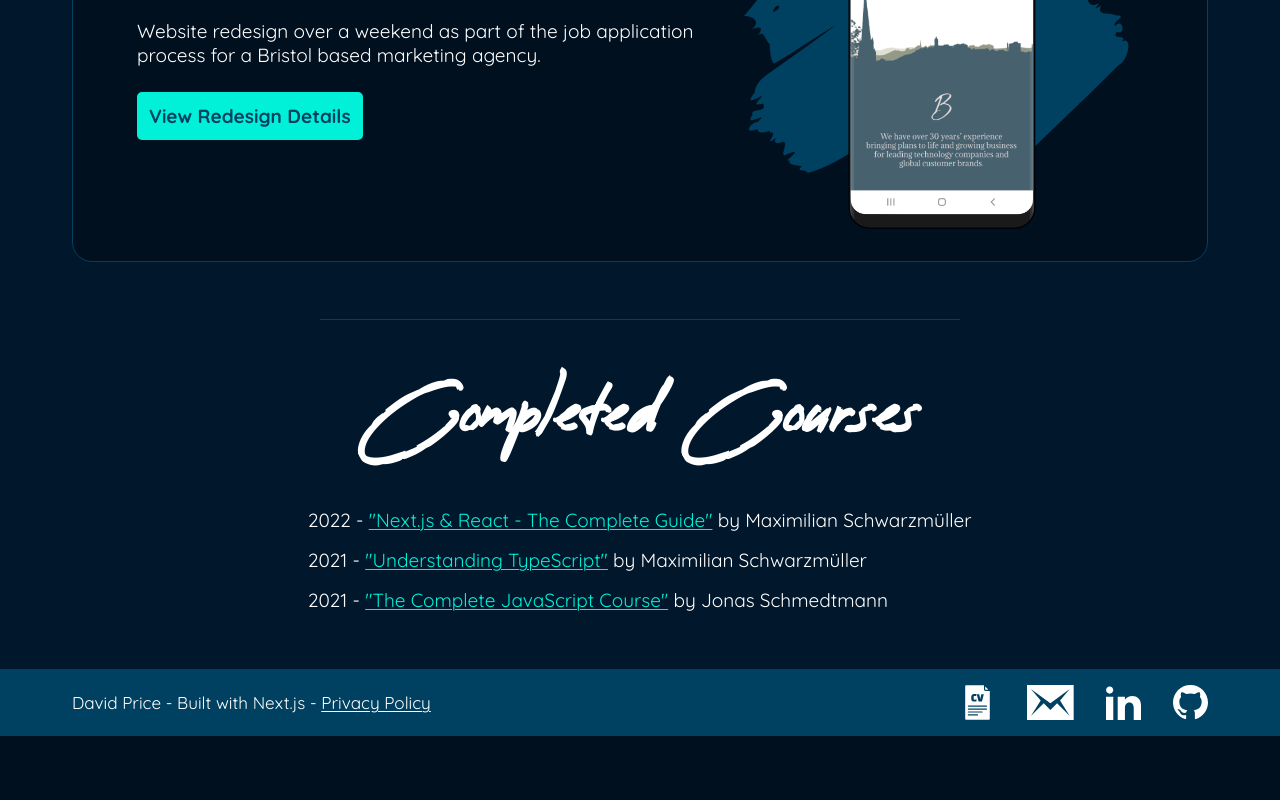
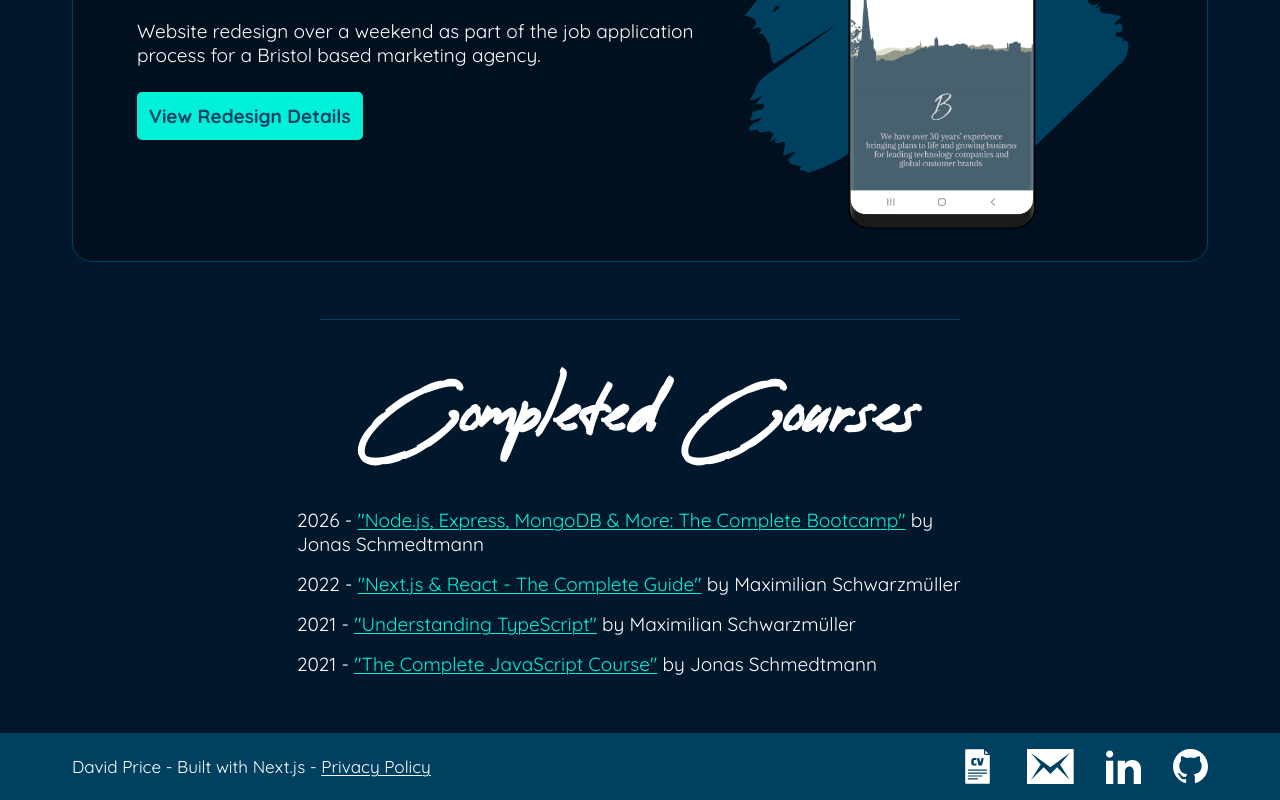
Before and after one commit to davidwillprice/portfolio-website, a Next.js app: page / in a window 1280 px wide. Shown: the part 5348-6148 px from the top of the page. Before the commit the page ends 6084 px from the top, so only its background shows below. Built offline with nearby package versions, Linux system fonts and the light colour scheme.

Commit message:
Adds Node course to completed courses

```diff
--- a/app/page.tsx
+++ b/app/page.tsx
@@ -272,7 +272,17 @@ export default function Home() {
           <h2 id="web" className={styles.project_header}>
             Completed Courses
           </h2>
-          <StandardCentralText width={728}>
+          <StandardCentralText>
+            <p>
+              2026 -{" "}
+              <a
+                className="text_link"
+                href="https://www.udemy.com/course/nodejs-express-mongodb-bootcamp">
+                &quot;Node.js, Express, MongoDB & More: The Complete
+                Bootcamp&quot;
+              </a>{" "}
+              by Jonas Schmedtmann
+            </p>
             <p>
               2022 -{" "}
               <a
```
